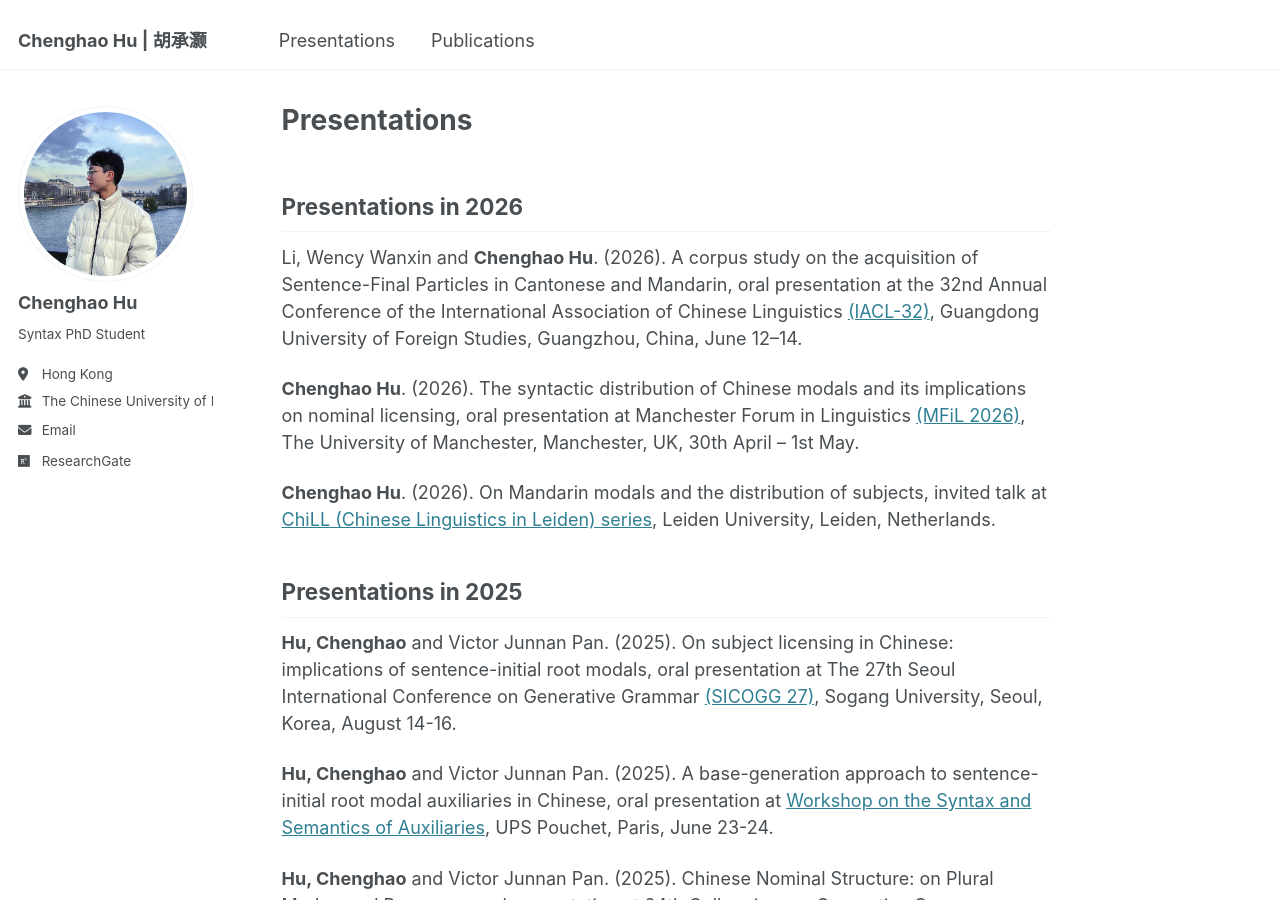
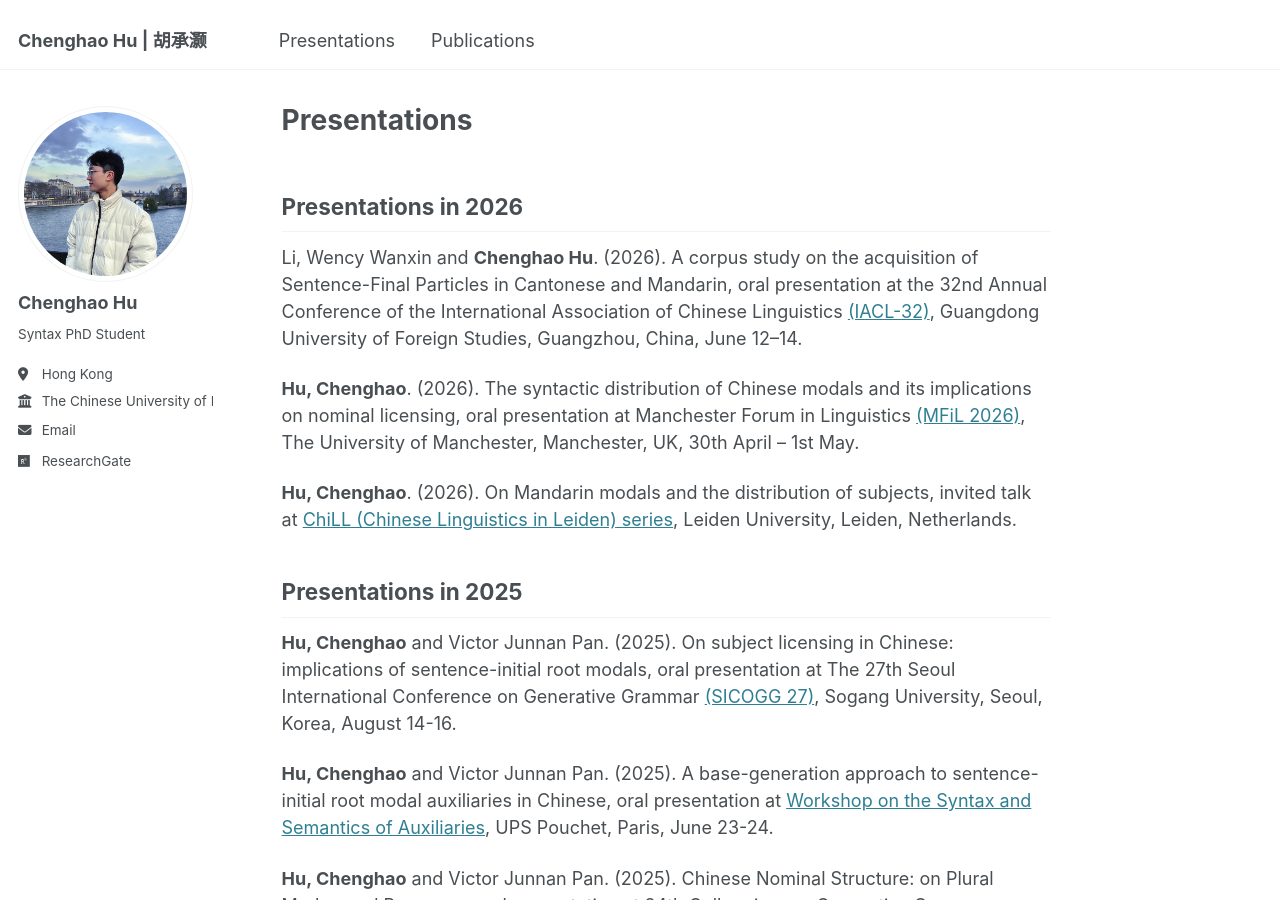
Before and after one commit to Chenghao-Hu/chenghao-hu.github.io, a Jekyll site: the page built from _pages/talks.md, in a window 1280 px wide and 900 px high. Built offline with Jekyll 4.4.1, drawn with Linux system fonts in a browser that asks for light colours.

```diff
--- a/_pages/talks.md
+++ b/_pages/talks.md
@@ -13,9 +13,9 @@ design:
 
 Li, Wency Wanxin and **Chenghao Hu**. (2026). A corpus study on the acquisition of Sentence-Final Particles in Cantonese and Mandarin, oral presentation at the 32nd Annual Conference of the International Association of Chinese Linguistics [(IACL-32)](http://iacl-linguistics.org/#/), Guangdong University of Foreign Studies, Guangzhou, China, June 12–14.
 
- **Chenghao Hu**. (2026). The syntactic distribution of Chinese modals and its implications on nominal licensing, oral presentation at Manchester Forum in Linguistics [(MFiL 2026)](https://mfilconf.wordpress.com/), The University of Manchester, Manchester, UK, 30th April – 1st May.
+ **Hu, Chenghao**. (2026). The syntactic distribution of Chinese modals and its implications on nominal licensing, oral presentation at Manchester Forum in Linguistics [(MFiL 2026)](https://mfilconf.wordpress.com/), The University of Manchester, Manchester, UK, 30th April – 1st May.
 
- **Chenghao Hu**. (2026). On Mandarin modals and the distribution of subjects, invited talk at [ChiLL (Chinese Linguistics in Leiden) series](https://www.universiteitleiden.nl/en/events/2026/04/on-mandarin-modals-and-the-distribution-of-subjects), Leiden University, Leiden, Netherlands.
+ **Hu, Chenghao**. (2026). On Mandarin modals and the distribution of subjects, invited talk at [ChiLL (Chinese Linguistics in Leiden) series](https://www.universiteitleiden.nl/en/events/2026/04/on-mandarin-modals-and-the-distribution-of-subjects), Leiden University, Leiden, Netherlands.
 
 
 ## **Presentations in 2025**
```
